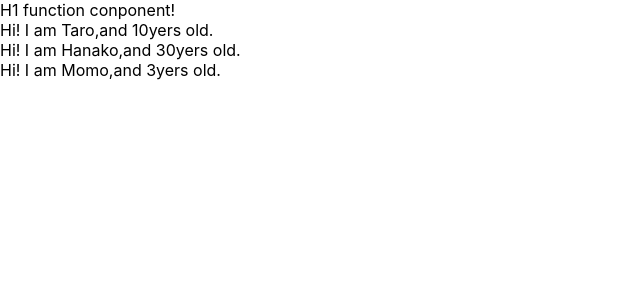
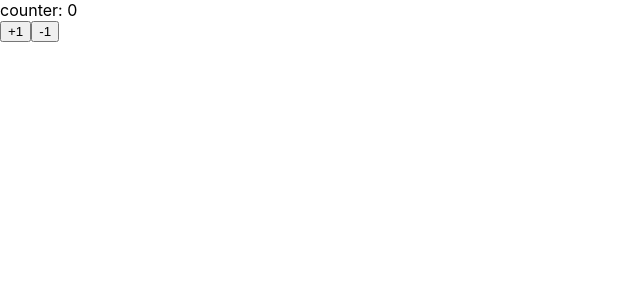
Before and after one commit to dazew/udemy-react-redux-crud-application, a React (Create React App) app: page / in a window 1280 px wide. Shown: the top 300 px of the page, without its empty margins (0-640 px from the left). Built offline with nearby package versions, Linux system fonts and the light colour scheme.

Commit message:
learn state and setState

```diff
--- a/src/App.js
+++ b/src/App.js
@@ -1,32 +1,36 @@
-import React from 'react';
-import PropTypes from 'prop-types';
-
-const App = () => {
-  const profiles = [
-    {name:"Taro",age:10},
-    {name:"Hanako",age:30},
-    {name:"Momo",age:3}
-  ];
-  return (
-    <div>H1 function conponent!
-      {
-        profiles.map((profile,index) => {
-          return <User name={profile.name} age={profile.age} key={index} />
-        })
-      }
+import React,{Component} from 'react';
 
 
-    </div>
+const App = () => (<Counter/>)
 
+class Counter extends Component {
+  constructor(props){
+    super(props);
+    this.state = {count: 0};
+  }
+
+
+
+  handlePlusButton = () => {
+    this.setState({count: this.state.count + 1})
+  }
+
+  handleMinusButton = () => {
+    this.setState({count: this.state.count - 1})
+  }
+
+  render(){
+    console.log("render");
+
+    return (
+      <React.Fragment>
+      <div>counter: {this.state.count}</div>
+      <button onClick={this.handlePlusButton}>+1</button>
+      <button onClick={this.handleMinusButton}>-1</button>
+      </React.Fragment>
     )
+  }
 }
 
-const User = (props) => {
-  return <div>Hi! I am {props.name},and {props.age}yers old.</div>
-}
 
-User.propTypes = {
-  name: PropTypes.string,
-  age: PropTypes.number.isRequired
-}
 export default App;
```
